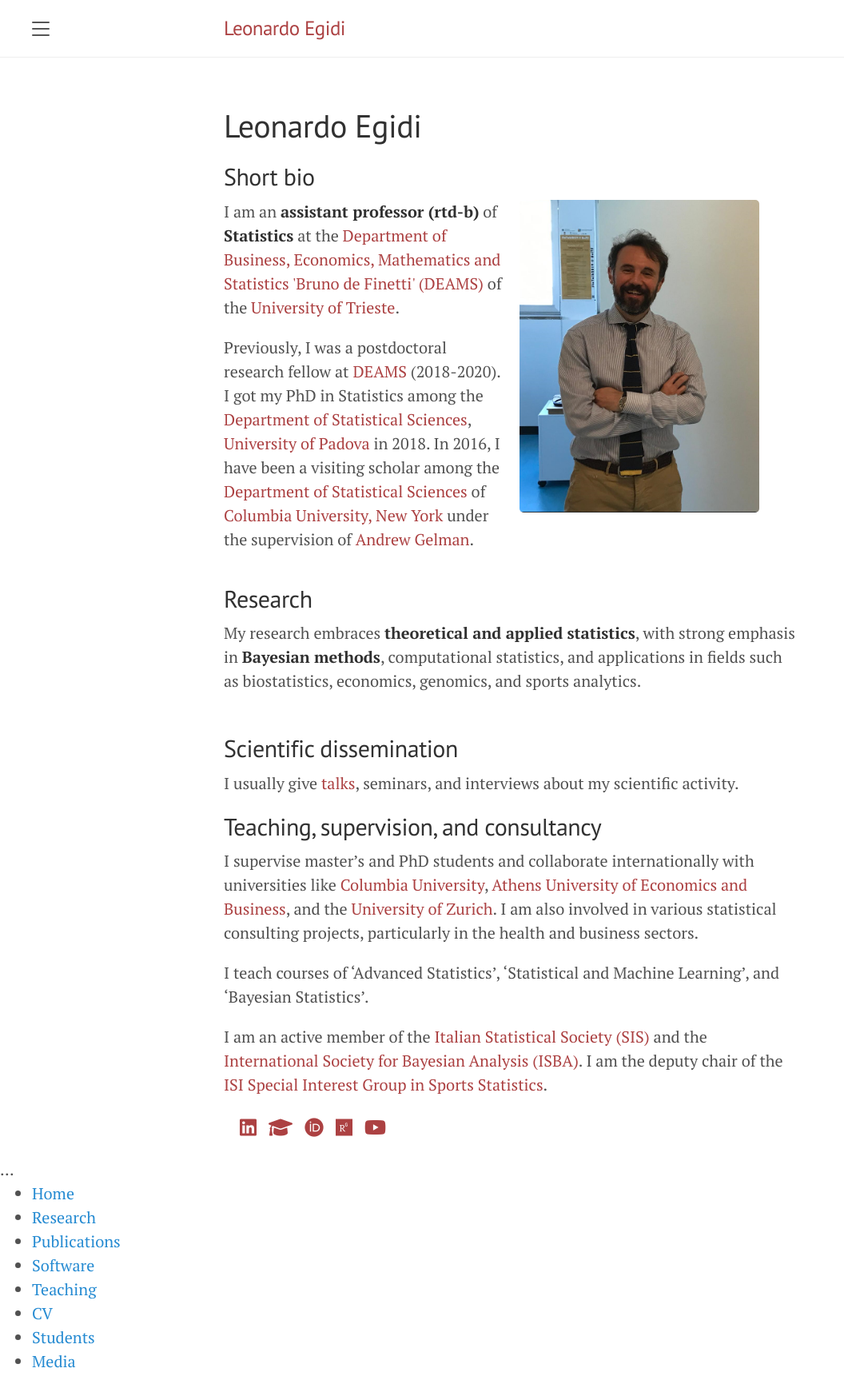
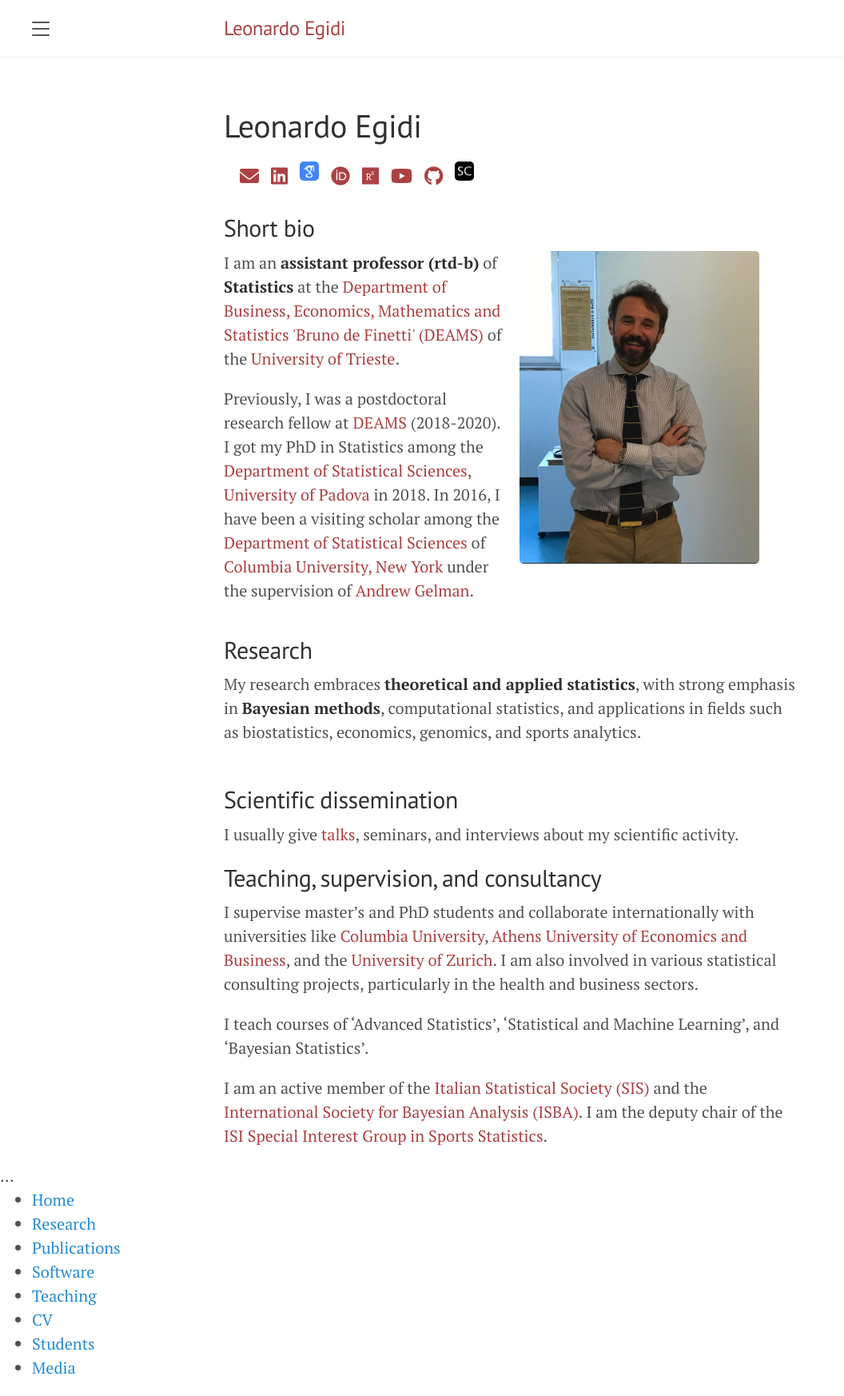
Before and after one commit to LeoEgidi/leoegidi.github.io, a Jekyll site: the page built from index.md, in a window 1280 px wide. Shown: the whole page at 80% size, without its empty margins (0-1056 px from the left). Built offline with Jekyll 4.4.1, drawn with Linux system fonts in a browser that asks for light colours; Markdown is read by kramdown in place of the engine named in the settings; the list of posts is cut into pages by our own code.

Commit message:
awesome more

```diff
--- a/_layouts/default.html
+++ b/_layouts/default.html
@@ -26,7 +26,9 @@
         "https://arts.units.it/simple-search?query=leonardo+egidi",
         "https://arxiv.org/search/stat?searchtype=author&query=Egidi%2C+L",
         "https://www.triestenext.it/relatori/leonardo-egidi/",
-        "https://www.researchgate.net/profile/Leonardo-Egidi"
+        "https://www.researchgate.net/profile/Leonardo-Egidi",
+        "https://www.scopus.com/authid/detail.uri?authorId=57195512567",
+
      ]
   }
  </script>
--- a/index.md
+++ b/index.md
@@ -5,6 +5,34 @@ description: "Website of Leonardo Egidi, assistant professor of statistics."
 ---
 
 # Leonardo Egidi
+
+<div class="social-icons">
+    <a href="mailto:legidi@units.it" target="_blank">
+        <i class="fas fa-envelope"></i> <!-- Icona dell'email -->
+    </a>
+    <a href="https://www.linkedin.com/in/leonardo-egidi-ba466261/?originalSubdomain=it" target="_blank">
+        <i class="fab fa-linkedin"></i>
+    </a>
+    <a href="https://scholar.google.com/citations?user=Ux1LY_Qx7T8C&hl=it&oi=ao" target="_blank">
+       <img src="scholar.png" alt="Google Scholar" class="scholar-icon">
+    </a>
+    <a href="https://orcid.org/0000-0003-3211-905X" target="_blank">
+        <i class="fa-brands fa-orcid"></i>
+    </a>
+    <a href="https://www.researchgate.net/profile/Leonardo-Egidi" target="_blank">
+        <i class="fa-brands fa-researchgate"></i>
+    </a>
+    <a href="https://www.youtube.com/results?search_query=leonardo+egidi" target="_blank">
+        <i class="fa-brands fa-youtube"></i>
+    </a>
+   <a href="https://github.com/LeoEgidi" target="_blank">
+        <i class="fa-brands fa-github"></i>
+    </a>
+   <a href="https://www.scopus.com/authid/detail.uri?authorId=57195512567" target="_blank">
+        <img src="scopus.png" alt="Scopus" class="scopus-icon">
+   </a>
+</div>
+
 
 ## Short bio
 
@@ -51,23 +79,3 @@ I teach courses of 'Advanced Statistics', 'Statistical and Machine Learning', an
 
 I am an active member of the [Italian Statistical Society (SIS)](https://www.sis-statistica.it/) and the [International Society for Bayesian Analysis (ISBA)](https://bayesian.org/).
 I am the deputy chair of the [ISI Special Interest Group in Sports Statistics](https://www.isi-web.org/committee/special-interest-group-sports-statistics).
-
-
-<div class="social-icons">
-    <a href="https://www.linkedin.com/in/leonardo-egidi-ba466261/?originalSubdomain=it" target="_blank">
-        <i class="fab fa-linkedin"></i>
-    </a>
-    <a href="https://scholar.google.com/citations?user=Ux1LY_Qx7T8C&hl=it&oi=ao" target="_blank">
-        <i class="fas fa-graduation-cap"></i> <!-- Usa un'icona che rappresenti il mondo accademico -->
-    </a>
-    <a href="https://orcid.org/0000-0003-3211-905X" target="_blank">
-        <i class="fa-brands fa-orcid"></i>
-    </a>
-    <a href="https://www.researchgate.net/profile/Leonardo-Egidi" target="_blank">
-        <i class="fa-brands fa-researchgate"></i>
-    </a>
-    <a href="https://www.youtube.com/results?search_query=leonardo+egidi" target="_blank">
-        <i class="fa-brands fa-youtube"></i>
-    </a>
-
-</div>
--- a/public/css/lanyon.css
+++ b/public/css/lanyon.css
@@ -600,3 +600,17 @@ a.pagination-item:hover {
 .social-icons a:hover {
     color: #0077b5; /* Cambia colore al passaggio del mouse, ad esempio per LinkedIn */
 }
+
+.scholar-icon {
+    width: 24px; /* Regola la dimensione dell'icona */
+    height: auto;
+    display: inline-block;
+    vertical-align: middle;
+}
+
+.scopus-icon {
+    width: 24px; /* Regola la dimensione dell'icona */
+    height: auto;
+    display: inline-block;
+    vertical-align: middle;
+}
```
Also changed, not shown: scholar.png (added), scopus.png (added).
